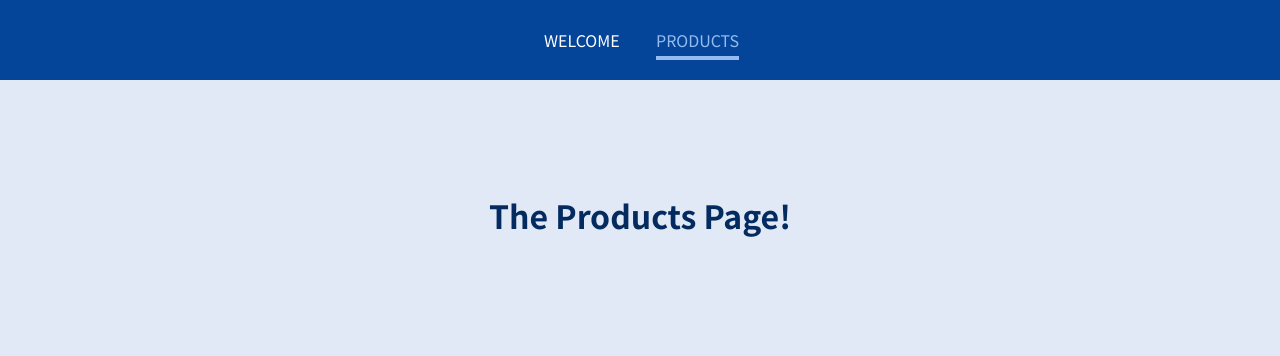
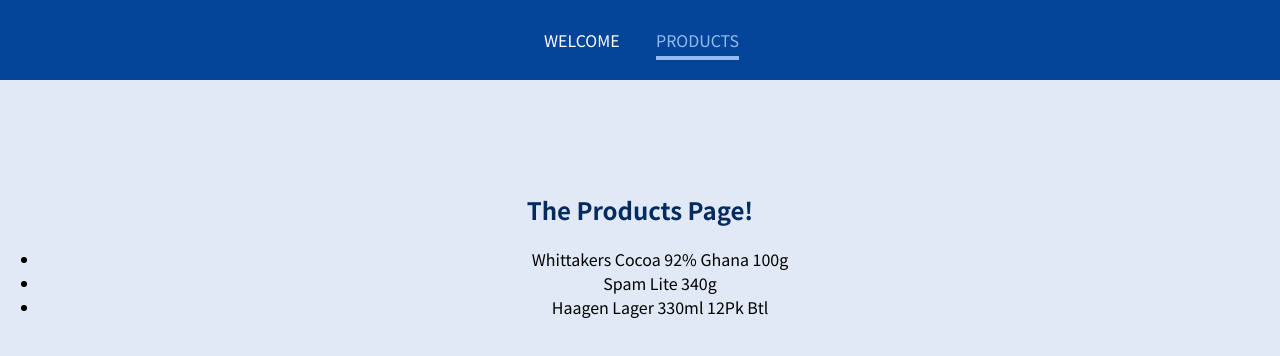
Before and after one commit to berkagmpp/react-router-basic, a JavaScript app: page /products in a window 1280 px wide. Shown: the top 356 px of the page. Built offline with nearby package versions, Linux system fonts and the light colour scheme.

Commit message:
Feat: Add ProductDetail router page Add ProductDetail.js simply export Add a list of products in Products.js Import ProductDetail and apply for a dynamic path segment(/product-detail/:productId) in App.js

```diff
--- a/src/App.js
+++ b/src/App.js
@@ -3,8 +3,12 @@
 import MainHeader from './components/MainHeader';
 import Welcome from './pages/Welcome';
 import Products from './pages/Products';
+import ProductDetail from './pages/ProductDetail';
 
 function App() {
+
+    // a dynamic path segments
+
     return (
         <div>
             <MainHeader />
@@ -15,6 +19,9 @@
                 <Route path="/products">
                     <Products />
                 </Route>
+                <Route path="/product-detail/:productId">
+                    <ProductDetail />
+                </Route>
             </main>
         </div>
     );
--- /dev/null
+++ b/src/pages/ProductDetail.js
@@ -0,0 +1,9 @@
+const ProductDetail = () => {
+    return (
+        <section>
+            <h1>Product detail</h1>
+        </section>
+    );
+};
+
+export default ProductDetail;
--- a/src/pages/Products.js
+++ b/src/pages/Products.js
@@ -1,5 +1,14 @@
 const Products = () => {
-    return <h1>The Products Page!</h1>
+    return (
+        <section>
+            <h1>The Products Page!</h1>
+            <ul>
+                <li>Whittakers Cocoa 92% Ghana 100g</li>
+                <li>Spam Lite 340g</li>
+                <li>Haagen Lager 330ml 12Pk Btl</li>
+            </ul>
+        </section>
+    );
 };
 
 export default Products;
```
